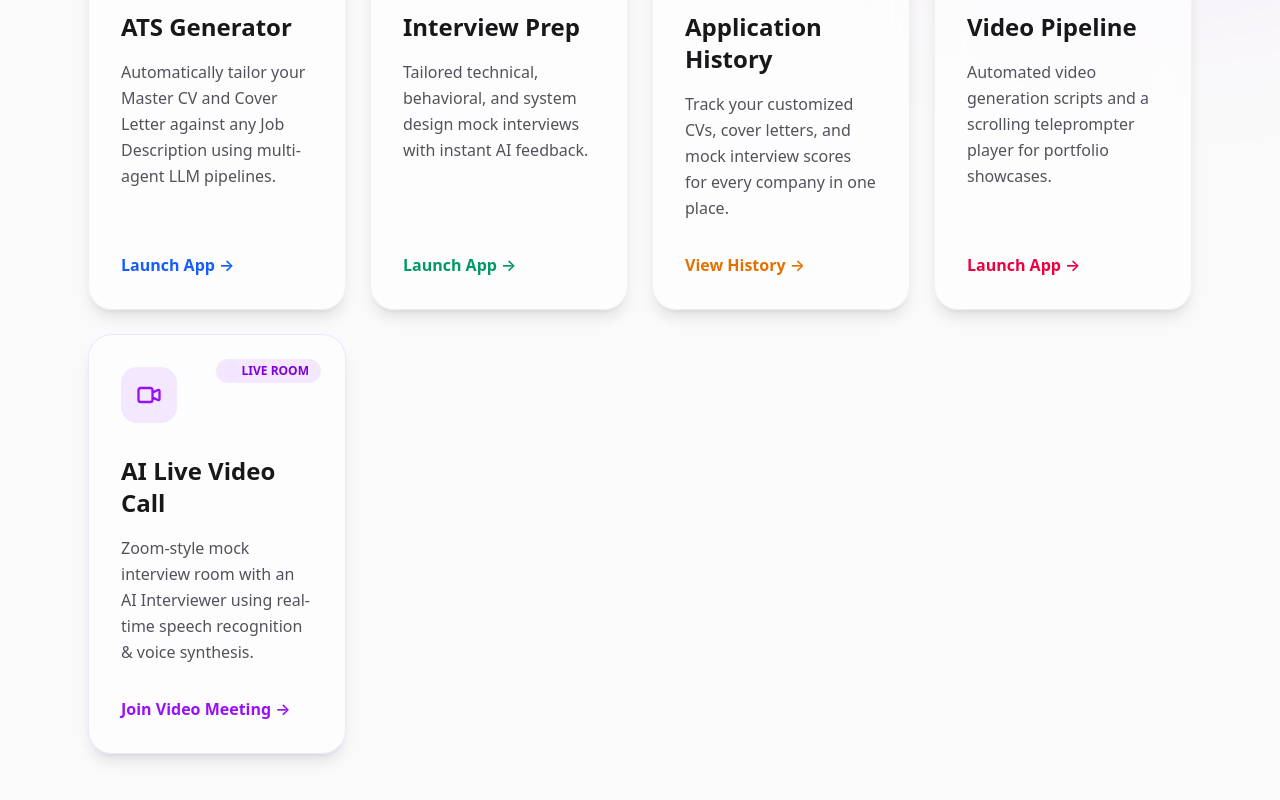
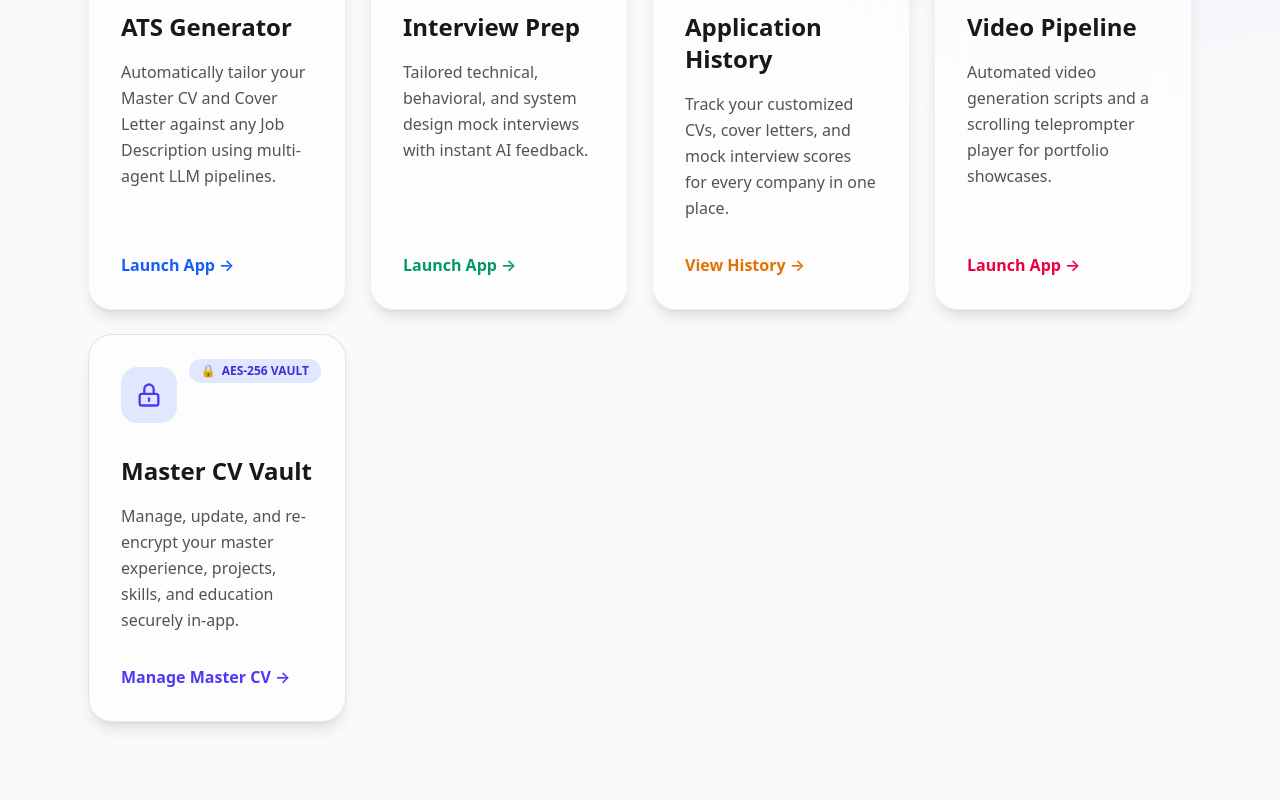
Before and after one commit to haidar180202/my-agent, a Next.js app: page / in a window 1280 px wide. Shown: the part 558-1358 px from the top of the page. Built offline with nearby package versions, Linux system fonts and the light colour scheme.

Commit message:
feat(master-cv): add Master CV Vault card link on dashboard homepage

```diff
--- a/src/app/page.tsx
+++ b/src/app/page.tsx
@@ -114,28 +114,27 @@ export default function Home() {
             </div>
           </Link>
 
-          {/* Active Tool: AI Live Video Interview */}
-          <Link href="/ai-interview" className="group relative flex flex-col justify-between p-8 rounded-3xl bg-white/60 dark:bg-zinc-900/40 border border-purple-200/60 dark:border-purple-800/50 backdrop-blur-xl shadow-lg hover:shadow-2xl hover:-translate-y-1 transition-all duration-300 overflow-hidden col-span-1 md:col-span-2 lg:col-span-1">
-            <div className="absolute inset-0 bg-gradient-to-br from-purple-500/10 to-indigo-500/10 opacity-0 group-hover:opacity-100 transition-opacity duration-500" />
-            <div className="absolute top-6 right-6 px-3 py-1 text-xs font-bold rounded-full bg-purple-100 dark:bg-purple-900/50 text-purple-700 dark:text-purple-300 flex items-center gap-1.5">
-              <span className="w-2 h-2 rounded-full bg-purple-500 animate-ping" />
-              LIVE ROOM
+          {/* Active Tool: Master CV Manager */}
+          <Link href="/master-cv" className="group relative flex flex-col justify-between p-8 rounded-3xl bg-white/60 dark:bg-zinc-900/40 border border-indigo-200/60 dark:border-indigo-800/50 backdrop-blur-xl shadow-lg hover:shadow-2xl hover:-translate-y-1 transition-all duration-300 overflow-hidden col-span-1 md:col-span-2 lg:col-span-1">
+            <div className="absolute inset-0 bg-gradient-to-br from-indigo-500/10 to-cyan-500/10 opacity-0 group-hover:opacity-100 transition-opacity duration-500" />
+            <div className="absolute top-6 right-6 px-3 py-1 text-xs font-bold rounded-full bg-indigo-100 dark:bg-indigo-900/50 text-indigo-700 dark:text-indigo-300 flex items-center gap-1.5">
+              <span>🔒</span> AES-256 VAULT
             </div>
 
             <div className="relative z-10 flex flex-col gap-4">
-              <div className="w-14 h-14 flex items-center justify-center rounded-2xl bg-purple-100 dark:bg-purple-900/30 text-purple-600 dark:text-purple-400 mb-4 group-hover:scale-110 transition-transform duration-300">
+              <div className="w-14 h-14 flex items-center justify-center rounded-2xl bg-indigo-100 dark:bg-indigo-900/30 text-indigo-600 dark:text-indigo-400 mb-4 group-hover:scale-110 transition-transform duration-300">
                 <svg className="w-7 h-7" fill="none" stroke="currentColor" viewBox="0 0 24 24">
-                  <path strokeLinecap="round" strokeLinejoin="round" strokeWidth="2" d="M15 10l4.553-2.276A1 1 0 0121 8.618v6.764a1 1 0 01-1.447.894L15 14M5 18h8a2 2 0 002-2V8a2 2 0 00-2-2H5a2 2 0 00-2 2v8a2 2 0 002 2z" />
+                  <path strokeLinecap="round" strokeLinejoin="round" strokeWidth="2" d="M12 15v2m-6 4h12a2 2 0 002-2v-6a2 2 0 00-2-2H6a2 2 0 00-2 2v6a2 2 0 002 2zm10-10V7a4 4 0 00-8 0v4h8z" />
                 </svg>
               </div>
-              <h2 className="text-2xl font-bold">AI Live Video Call</h2>
+              <h2 className="text-2xl font-bold">Master CV Vault</h2>
               <p className="text-zinc-600 dark:text-zinc-400 leading-relaxed">
-                Zoom-style mock interview room with an AI Interviewer using real-time speech recognition & voice synthesis.
+                Manage, update, and re-encrypt your master experience, projects, skills, and education securely in-app.
               </p>
             </div>
 
-            <div className="relative z-10 mt-8 flex items-center text-purple-600 dark:text-purple-400 font-semibold group-hover:translate-x-2 transition-transform duration-300">
-              Join Video Meeting &rarr;
+            <div className="relative z-10 mt-8 flex items-center text-indigo-600 dark:text-indigo-400 font-semibold group-hover:translate-x-2 transition-transform duration-300">
+              Manage Master CV &rarr;
             </div>
           </Link>
 
```
